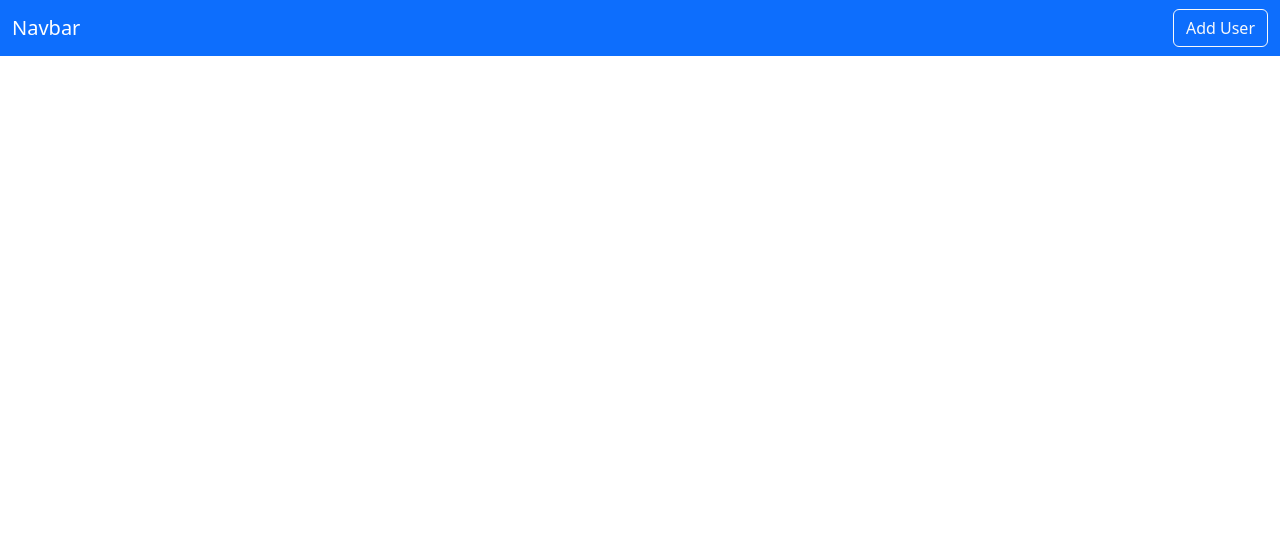
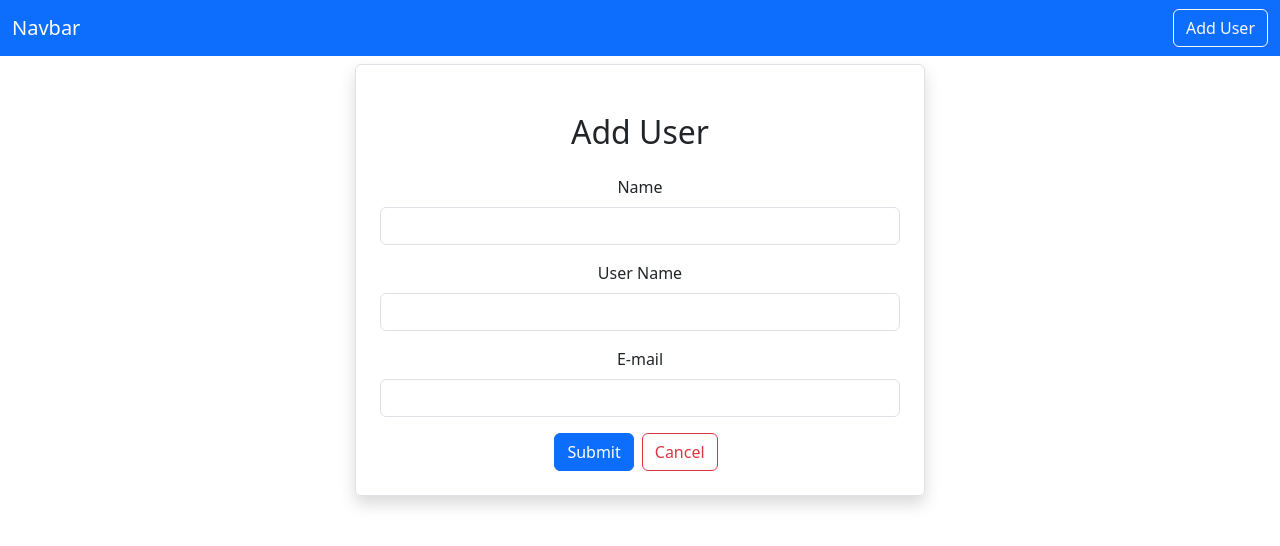
Before and after one commit to swamyhr/fullstack1frontend, a React (Create React App) app in the folder fullstack1frontend/: page /addOrEditUser/NA in a window 1280 px wide. Before the commit this address had no page. Shown: the top 546 px of the page. Built offline with nearby package versions, Linux system fonts and the light colour scheme.

Commit message:
add inital code to optimize adduser to work with edituser

```diff
--- a/fullstack1frontend/src/App.js
+++ b/fullstack1frontend/src/App.js
@@ -3,9 +3,8 @@ import "../node_modules/bootstrap/dist/css/bootstrap.min.css"
 import Navbar from './layout/Navbar';
 import Home from './pages/Home';
 import { BrowserRouter as Router, Routes, Route} from 'react-router-dom';
-import AddUser from './user/AddUser';
-import EditUser from './user/EditUser';
 import ViewUser from './user/ViewUser';
+import AddOrEditUser from './user/AddOrEditUser';
 
 function App() {
   return (
@@ -16,8 +15,8 @@ function App() {
 
         <Routes>
           <Route exact path="/" element={<Home/>} />
-          <Route exact path="/addUser" element={<AddUser/>}/>
-          <Route exact path="/edit" element={<EditUser/>}/>
+          <Route exact path="/addOrEditUser/:id" element={<AddOrEditUser/>}/>
+          {/* <Route exact path="/editUser/:id" element={<EditUser/>}/> */}
           <Route exact path="/view" element={<ViewUser/>}/>
         </Routes>
       </Router>
--- a/fullstack1frontend/src/layout/Navbar.js
+++ b/fullstack1frontend/src/layout/Navbar.js
@@ -13,7 +13,7 @@ function Navbar() {
   aria-expanded="false" aria-label="Toggle navigation">
     <span className="navbar-toggler-icon"></span>
   </button>
-  <Link to="/addUser" className='btn btn-outline-light'>Add User</Link>
+  <Link to="/addOrEditUser/NA" className='btn btn-outline-light'>Add User</Link>
 
         </div>
   </nav>
--- a/fullstack1frontend/src/pages/Home.js
+++ b/fullstack1frontend/src/pages/Home.js
@@ -1,5 +1,6 @@
 import React, {useEffect, useState} from 'react'
 import api from '../services/api'
+import { Link } from 'react-router-dom';
 
 function Home() {
 
@@ -40,7 +41,7 @@ function Home() {
                         <td>{user.email}</td>
                         <td>
                             <button className='btn btn-primary mx-2'>View </button>
-                            <button className='btn btn-outline-primary mx-2'>Edit </button>
+                            <Link to={`/addOrEditUser/${user.id}`} className='btn btn-outline-primary mx-2'>Edit </Link>
                             <button className='btn btn-danger mx-2'>Delete</button>
                         </td>
                     </tr>)) : <td>No users found</td>}
--- a/fullstack1frontend/src/user/AddUser.js
+++ b/fullstack1frontend/src/user/AddOrEditUser.js
@@ -1,8 +1,8 @@
-import React, {useState} from 'react'
-import {Link, useNavigate} from "react-router-dom";
+import React, {useState, useEffect} from 'react'
+import {Link, useNavigate, useParams} from "react-router-dom";
 import api from '../services/api';
 
-function AddUser() {
+function AddOrEditUser() {
 
   const [user, setUser] = useState({
     name: "",
@@ -10,21 +10,38 @@ function AddUser() {
     email:""
   })
 
+  const params = useParams();
+  const formName = params.id === "NA" ? "Add User" : "Update user";
+
+  useEffect(() => {
+    if(params.id !== "NA") {
+      const getUser = async (id) => {
+        try {
+          const response = await api.get(`users/getUsr/${params.id}`);
+          console.log("response ", response.data);
+          setUser({...response.data});
+        } catch (error) {
+          console.log("error ", error);
+        }
+      }
+      getUser();
+    }
+    else {
+      setUser({
+        name:"",
+        email:"",
+        userName:""
+      })
+    }
+
+  }, [params])
+
   const handleOnChange = (e) => {
     setUser({
       ...user,
       [e.target.name]: e.target.value
     })
   }
-
-
-  // const inputFields = [
-  //   {
-  //     name: "name",
-  //     id: "userName"
-  //     type: "text",
-  //   }
-  // ]
 
   const navigateTo = useNavigate();
 
@@ -45,7 +62,7 @@ function AddUser() {
       <div className='row'>
         <div className='col-md-6 offset-md-3 border rounded p-4 mt-2 shadow'>
 
-          <h2 className='text-center m-4'>Register</h2>
+          <h2 className='text-center m-4'>{formName}</h2>
 
           <form onSubmit={submitForm}>
           <div className='mb-3'>
@@ -73,4 +90,4 @@ function AddUser() {
   )
 }
 
-export default AddUser
+export default AddOrEditUser
```
Also changed, not shown: 1 other file (tests, documents, lock files or other folders).
